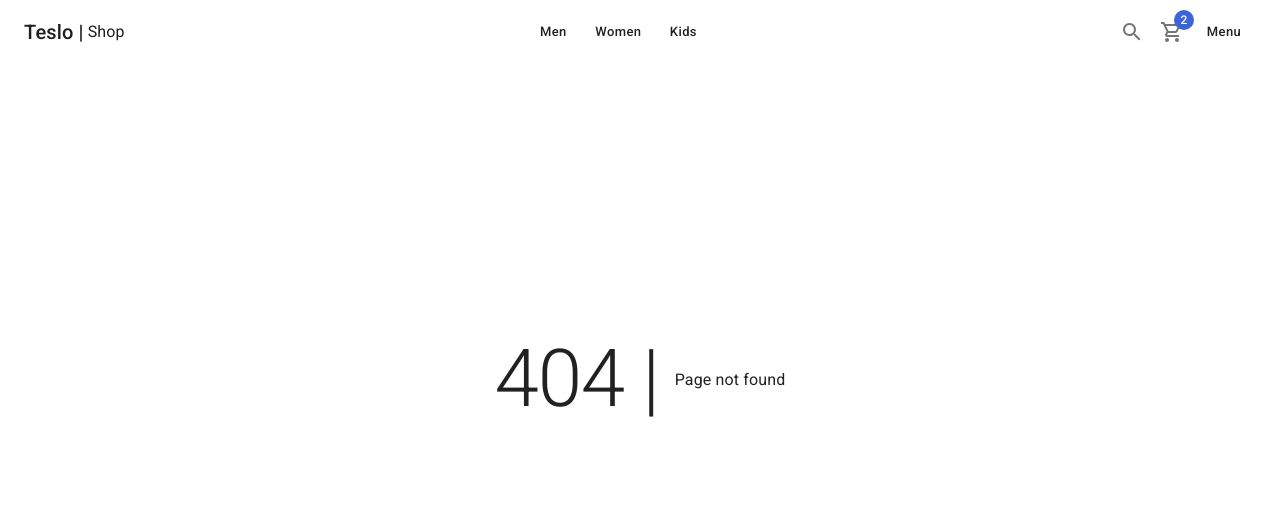
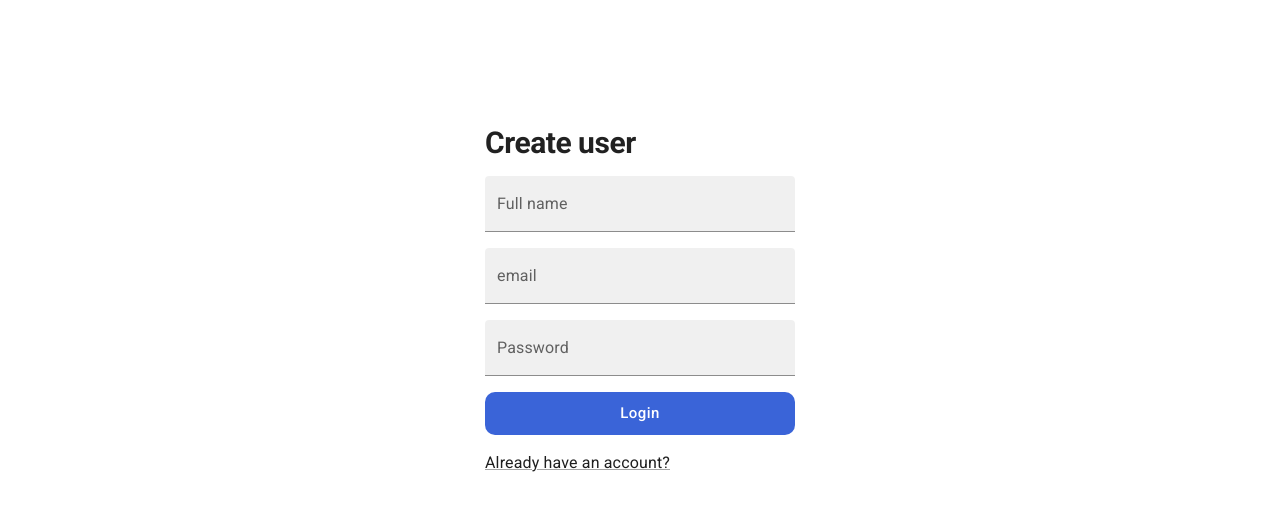
Before and after one commit to luix30182/teslo-shop, a Next.js app: page /auth/register in a window 1280 px wide. Before the commit this address had no page. Shown: the top 510 px of the page. Built offline with nearby package versions, Linux system fonts and the light colour scheme.

Commit message:
Added auth pages

```diff
--- /dev/null
+++ b/components/layouts/AuthLayout.tsx
@@ -0,0 +1,29 @@
+import { FC } from 'react';
+import Head from 'next/head';
+import { Box } from '@mui/material';
+
+interface Props {
+  title: string;
+  children: React.ReactNode;
+}
+
+export const AuthLayout: FC<Props> = ({ title, children }) => {
+  return (
+    <>
+      <Head>
+        <title>{title}</title>
+      </Head>
+
+      <main>
+        <Box
+          display="flex"
+          justifyContent="center"
+          alignItems="center"
+          height="calc(100vh - 200px)"
+        >
+          {children}
+        </Box>
+      </main>
+    </>
+  );
+};
--- a/components/layouts/index.ts
+++ b/components/layouts/index.ts
@@ -1 +1,2 @@
 export * from './ShopLayout';
+export * from './AuthLayout';
--- /dev/null
+++ b/pages/auth/register.tsx
@@ -0,0 +1,55 @@
+import { Box, Grid, Typography, TextField, Button, Link } from '@mui/material';
+import React from 'react';
+import { AuthLayout } from '../../components/layouts/AuthLayout';
+import NextLink from 'next/link';
+
+const RegisterPage = () => {
+  return (
+    <AuthLayout title="Register">
+      <Box sx={{ width: 350, padding: '10px 20px' }}>
+        <Grid container spacing={2}>
+          <Grid item xs={12}>
+            <Typography variant="h1" component="h1">
+              Create user
+            </Typography>
+          </Grid>
+
+          <Grid item xs={12}>
+            <TextField label="Full name" variant="filled" fullWidth />
+          </Grid>
+
+          <Grid item xs={12}>
+            <TextField label="email" type="email" variant="filled" fullWidth />
+          </Grid>
+          <Grid item xs={12}>
+            <TextField
+              label="Password"
+              type="password"
+              variant="filled"
+              fullWidth
+            />
+          </Grid>
+
+          <Grid item xs={12}>
+            <Button
+              color="secondary"
+              className="circular-btn"
+              size="large"
+              fullWidth
+            >
+              Login
+            </Button>
+          </Grid>
+
+          <Grid item xs={12}>
+            <NextLink href="/auth/login" passHref>
+              <Link underline="always">Already have an account?</Link>
+            </NextLink>
+          </Grid>
+        </Grid>
+      </Box>
+    </AuthLayout>
+  );
+};
+
+export default RegisterPage;
```
Also changed, not shown: pages/auth/login.tsx (added, +51 -0 lines).
